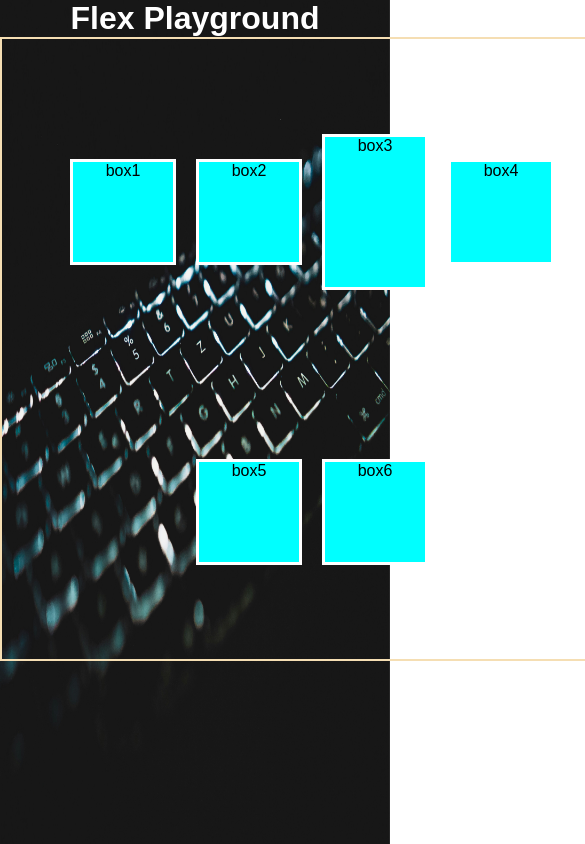
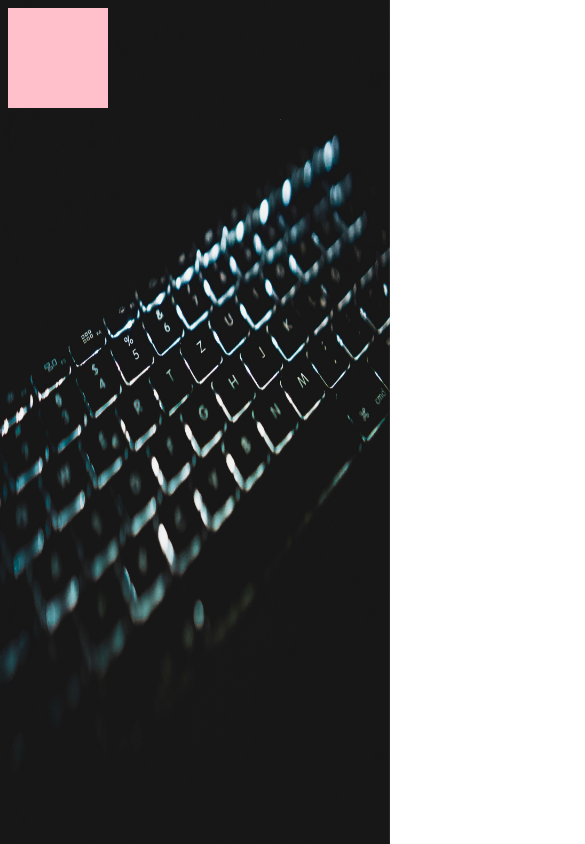
Before and after one commit to 13-year-developer-vpnoorulislam/Web-develpment, a plain HTML site: page CSS/index.html in a window 390 px wide. Shown: the top 844 px of the page, 585 px wide, since content can reach past the window. Drawn offline with Linux system fonts and the light colour scheme.

Commit message:
Media Queries

```diff
--- a/CSS/index.html
+++ b/CSS/index.html
@@ -9,15 +9,9 @@
     <title>CSS</title>
     </head>
 <body>
-    <img src="img/bimg2.jpg" style="width: 100%;height: 100%;left: 0; position: fixed; z-index: -30;"/>
-    <h1>Flex Playground</h1>
-<div class="container">
-    <div id="box1">box1</div>
-    <div id="box2">box2</div>
-    <div id="box3">box3</div>
-    <div id="box4">box4</div>
-    <div id="box5">box5</div>
-    <div id="box6">box6</div>
-</div>
+    <img src="img/bimg2.jpg" style="width: 100%;height: 100%;top:0; left: 0; position: fixed; z-index: -30;"/>
+    <div class="t">
+
+    </div>
 </body>
 </html>
--- a/CSS/style.css
+++ b/CSS/style.css
@@ -2,39 +2,32 @@
     font-family: Arial, Helvetica, sans-serif;
     text-decoration: none;
     color: #fff;
-    margin:  0;
 }
-.container {
-    padding: 10px;
-    border: 2px solid wheat;
-    width: 600px;
-    height: 600px;
-    display: flex;
-    flex-direction: row;
-    flex-wrap: wrap;
-    justify-content: center; /* only applicable to main axis */
-    align-items: center; /* only applicable to cross axis, both justify-content and align-items are same */
-}
-.container div {
-    color: #000;
-    text-align: center;
-    background: cyan;
+.t {
     height: 100px;
     width: 100px;
-    display: inline-block;
-    border: 3px solid rgb(255, 255, 255);
-    margin: 10px;
-
-}
-#box1 {
-}
-#box2 {
-}
-#box3 {
-    height: 150px;
-
 }
 body {
     text-align: center;
     z-index: 20;
 }
+@media (max-width: 300px) {
+    .t {
+        background: green;
+    }
+}
+@media (min-width: 300px) and (max-width: 400px) {
+    .t {
+        background: pink;
+    }
+}
+@media (min-width: 400px) and (max-width: 600px) {
+    .t {
+        background: red;
+    }
+}
+@media (min-width: 600px) {
+    .t {
+        background: blue;
+    }
+}
```
